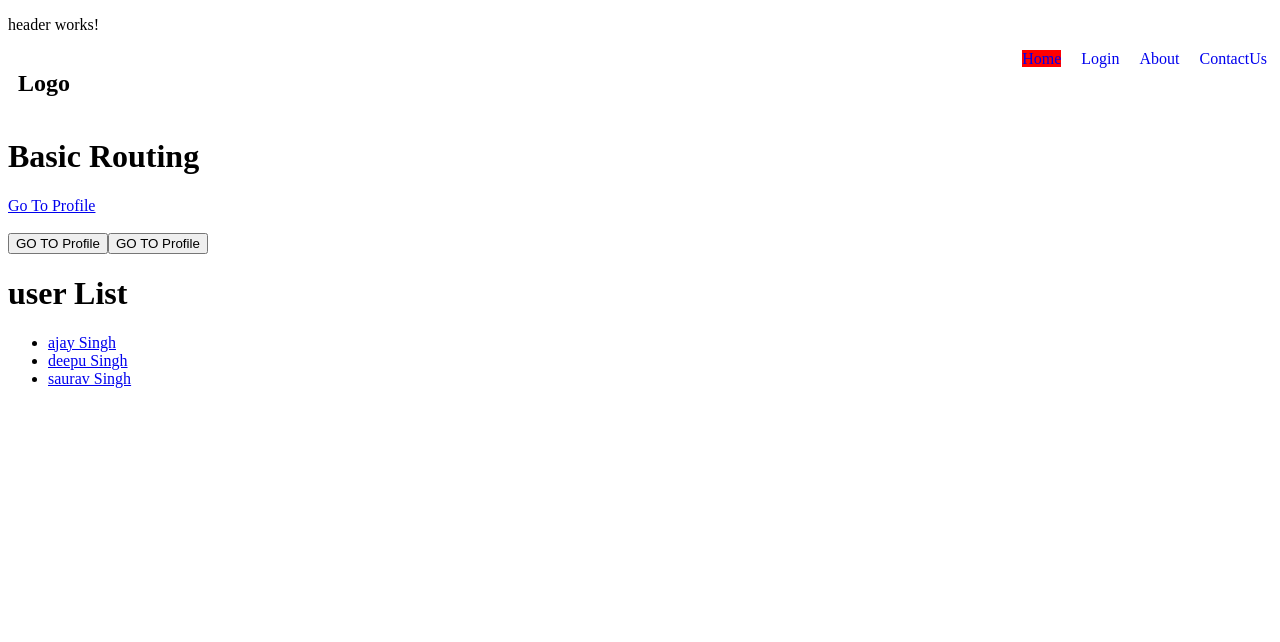
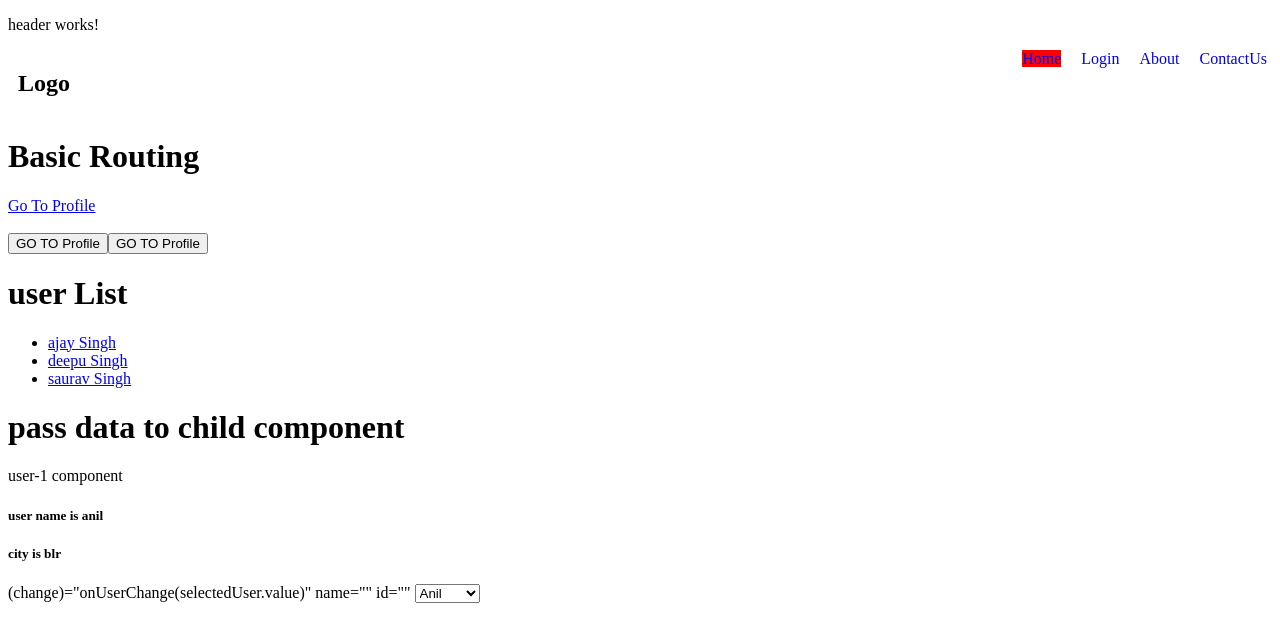
Before and after one commit to ajaysingh6531/AngularRouting, an Angular app: page / in a window 1280 px wide. Shown: the top 642 px of the page. Built offline with nearby package versions, Linux system fonts and the light colour scheme.

Commit message:
pass data

```diff
--- a/src/app/home/home.html
+++ b/src/app/home/home.html
@@ -15,3 +15,22 @@
             <li><a routerLink="/user/{{u.id}}/{{u.name}}">{{u.name}}</a></li>
         }
       </ul>
+
+      <h1>pass data to child component</h1>
+
+      <!-- <app-user-1 us="Ajay hmo">  for static-->
+        <!-- //here "username" is what we defined in home.ts file and now usr will be using in user-1  -->
+
+        <!-- <app-user-1 [usr]="username"></app-user-1> -->
+
+        <!-- <app-user-1 [usr]="username" ></app-user-1> -->
+
+        <app-user-1 [usr]="selectedUser" city="blr"></app-user-1>
+          (change)="onUserChange(selectedUser.value)" name="" id=""
+
+          <select [(ngModel)]="selectedUser" >
+            <option value="anil">Anil</option>
+            <option value="ajay">Ajay</option>
+            <option value="deepu">Deepu</option>
+            <option value="saurav">Saurav</option>
+          </select>
--- a/src/app/home/home.ts
+++ b/src/app/home/home.ts
@@ -1,9 +1,11 @@
 import { Component } from '@angular/core';
 import { Header } from '../header/header';
 import { Router, RouterLink } from '@angular/router';
+import { User1 } from '../user-1/user-1';
+import { FormsModule, NgModel } from '@angular/forms';
 @Component({
   selector: 'app-home',
-  imports: [RouterLink,Header],
+  imports: [RouterLink,Header,User1,FormsModule],
   templateUrl: './home.html',
   styleUrl: './home.css',
 })
@@ -36,4 +38,10 @@ export class Home {
     }
 
   ]
+  username="bruce";
+
+  onUserChange(u:string){
+    this.username=u;
+  }
+  selectedUser: string = "anil";
 }
--- /dev/null
+++ b/src/app/user-1/user-1.html
@@ -0,0 +1,4 @@
+<p>user-1 component</p>
+<!-- <h5>user name is {{us}}</h5> -->
+ <h5>user name is {{usr}}</h5>
+ <h5>city is {{city}}</h5>
--- /dev/null
+++ b/src/app/user-1/user-1.ts
@@ -0,0 +1,14 @@
+import { Component, Input } from '@angular/core';
+
+@Component({
+  selector: 'app-user-1',
+  imports: [],
+  templateUrl: './user-1.html',
+  styleUrl: './user-1.css',
+})
+export class User1 {
+
+  // @Input() us:string=""
+  @Input() usr:String="";
+  @Input() city:String="";
+}
```
Also changed, not shown: src/app/user-1/user-1.css (added), 1 other file (tests, documents, lock files or other folders).
